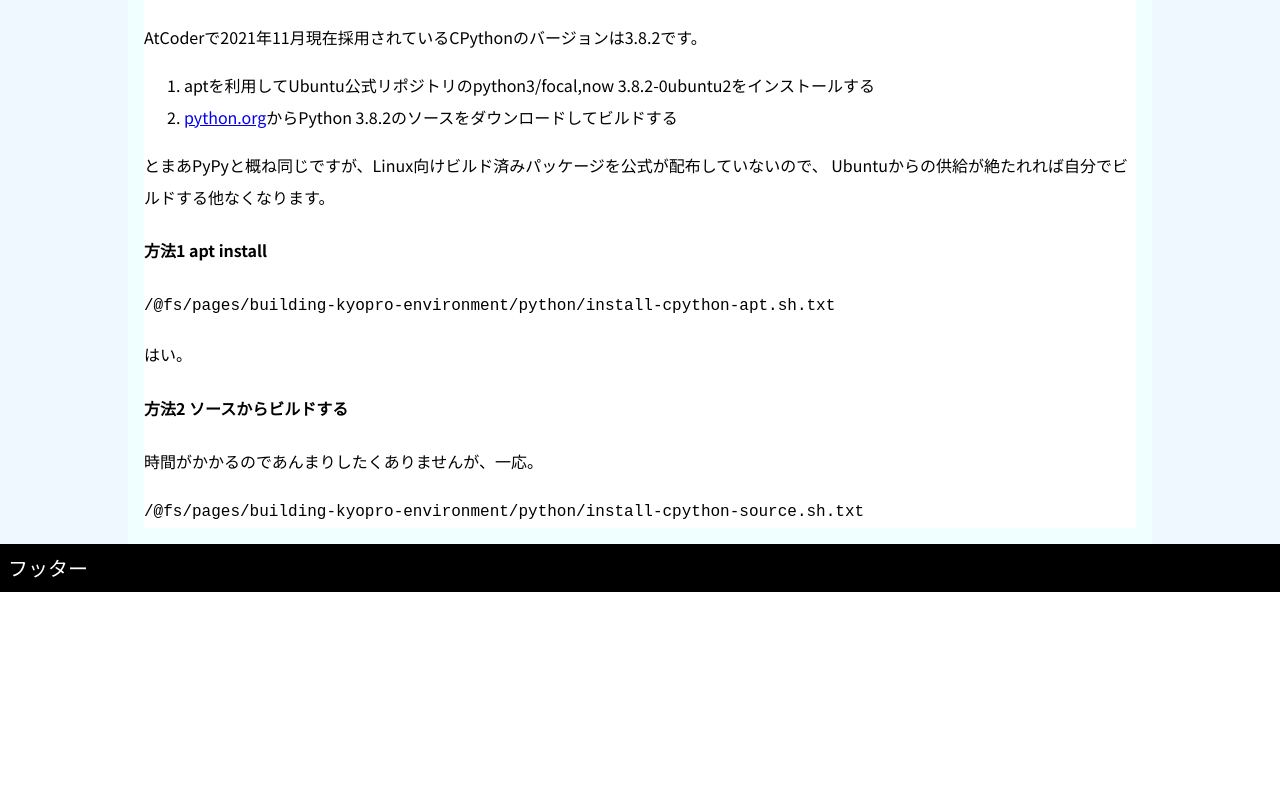
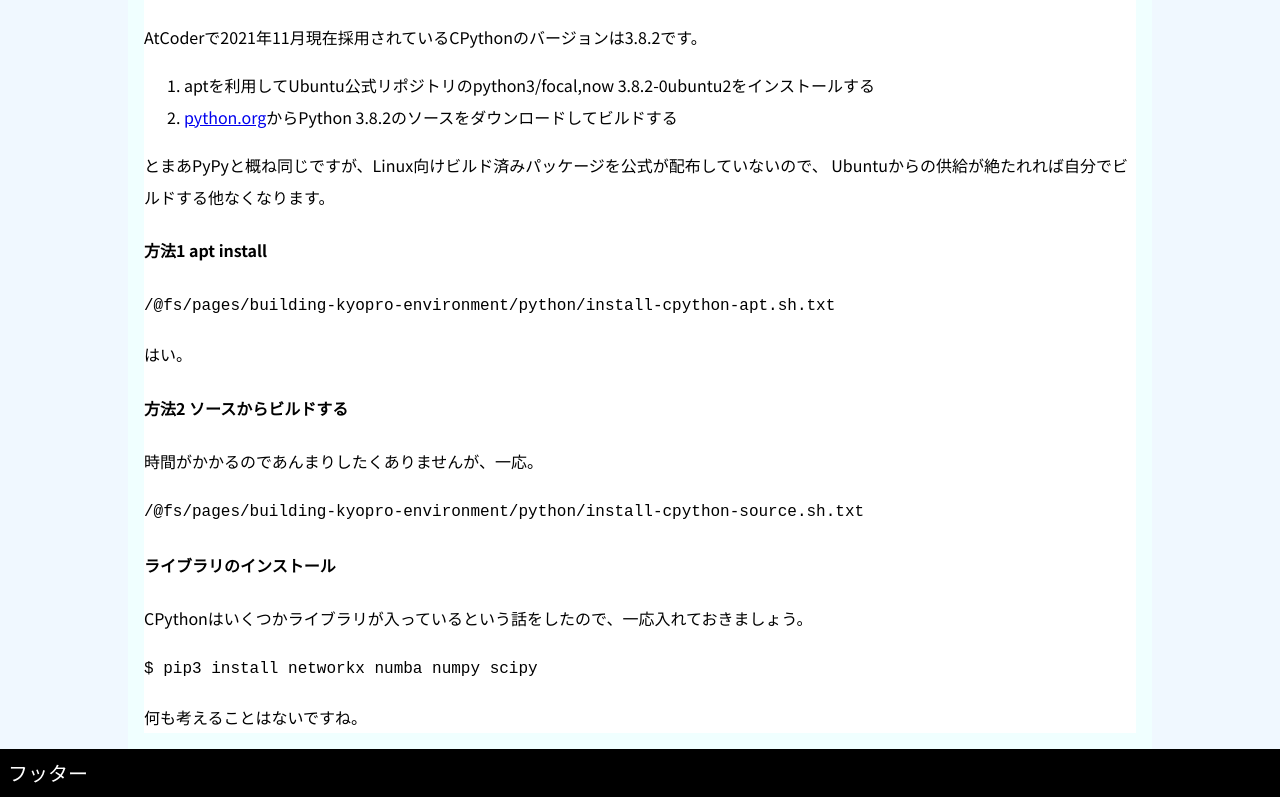
Before and after one commit to AAAR-Salmon/aaar-salmon.github.io, a Next.js app: page /building-kyopro-environment/python in a window 1280 px wide. Shown: the part 3442-4239 px from the top of the page. Before the commit the page ends 4034 px from the top, so only its background shows below. Built offline with nearby package versions, Linux system fonts and the light colour scheme; a small style sheet from the web is missing; a web font is replaced by a local one.

Commit message:
Add: Pythonの外部ライブラリのインストール

```diff
--- a/pages/building-kyopro-environment/python/index.tsx
+++ b/pages/building-kyopro-environment/python/index.tsx
@@ -250,6 +250,21 @@ const Python: React.VFC = () => {
                 </code>
               </pre>
             </section>
+
+            <section>
+              <h4>ライブラリのインストール</h4>
+              <p>
+                CPythonはいくつかライブラリが入っているという話をしたので、一応入れておきましょう。
+              </p>
+              <pre>
+                <code className="language-sh">
+                  $ pip3 install networkx numba numpy scipy
+                </code>
+              </pre>
+              <p>
+                何も考えることはないですね。
+              </p>
+            </section>
           </section>
         </section>
       </article>
```
